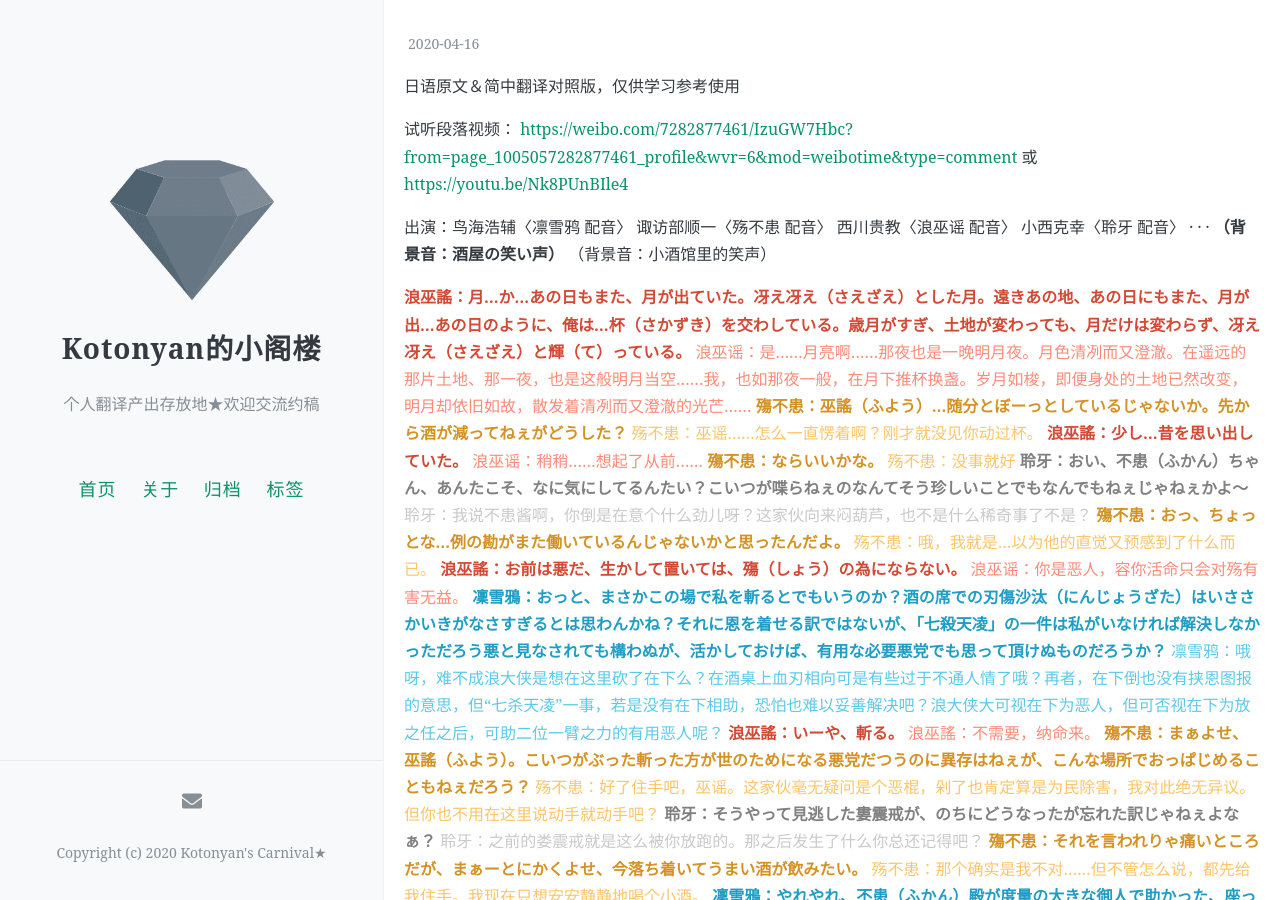
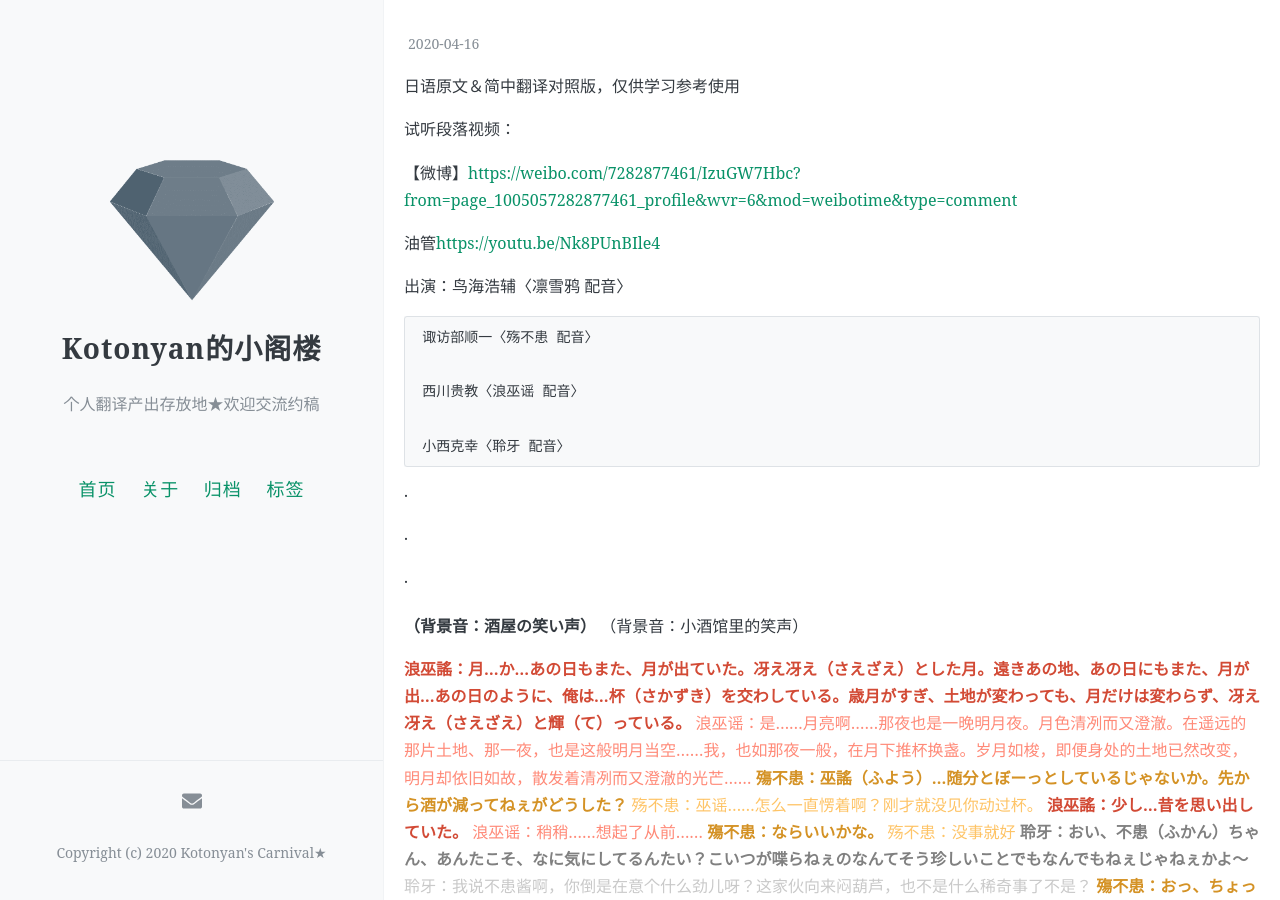
Before and after one commit to kotonyan/loft, a Jekyll site: the page built from _posts/2020-03-21-Translation-TBF-Movie-2-Special-drama-CD-audition-video.md, in a window 1280 px wide and 900 px high. Built offline with Jekyll 4.4.1, drawn with Linux system fonts in a browser that asks for light colours; our own code applies the rules of GitHub Pages for plain Markdown files; comment, search, counter and statistics services are not loaded.

Commit message:
Update 2020-03-21-Translation-TBF-Movie-2-Special-drama-CD-audition-video.md

```diff
--- a/_posts/2020-03-21-Translation-TBF-Movie-2-Special-drama-CD-audition-video.md
+++ b/_posts/2020-03-21-Translation-TBF-Movie-2-Special-drama-CD-audition-video.md
@@ -5,24 +5,29 @@ date: 2020-03-21
 author: Kotonyan
 tags: [Thunderbolt Fantasy, 西幽玹歌]
 comments: true
-toc: true
-pinned: true
 ---
 日语原文＆简中翻译对照版，仅供学习参考使用
 
 试听段落视频：
-[https://weibo.com/7282877461/IzuGW7Hbc?from=page_1005057282877461_profile&amp;wvr=6&amp;mod=weibotime&amp;type=comment](https://weibo.com/7282877461/IzuGW7Hbc?from=page_1005057282877461_profile&amp;wvr=6&amp;mod=weibotime&amp;type=comment)
-或
-[https://youtu.be/Nk8PUnBIle4](https://youtu.be/Nk8PUnBIle4)
 
+【微博】[https://weibo.com/7282877461/IzuGW7Hbc?from=page_1005057282877461_profile&amp;wvr=6&amp;mod=weibotime&amp;type=comment](https://weibo.com/7282877461/IzuGW7Hbc?from=page_1005057282877461_profile&amp;wvr=6&amp;mod=weibotime&amp;type=comment)
+
+油管[https://youtu.be/Nk8PUnBIle4](https://youtu.be/Nk8PUnBIle4)
 
 出演：鸟海浩辅〈凛雪鸦 配音〉
+
      诹访部顺一〈殇不患 配音〉
+
      西川贵教〈浪巫谣 配音〉
+
      小西克幸〈聆牙 配音〉
+
 ·
+
 ·
+
 ·
+
 <b>（背景音：酒屋の笑い声）</b>
 （背景音：小酒馆里的笑声）
 <font color="#d24a35"><b>浪巫謠：月…か…あの日もまた、月が出ていた。冴え冴え（さえざえ）とした月。遠きあの地、あの日にもまた、月が出…あの日のように、俺は…杯（さかずき）を交わしている。歳月がすぎ、土地が変わっても、月だけは変わらず、冴え冴え（さえざえ）と輝（て）っている。</b></font>
```
